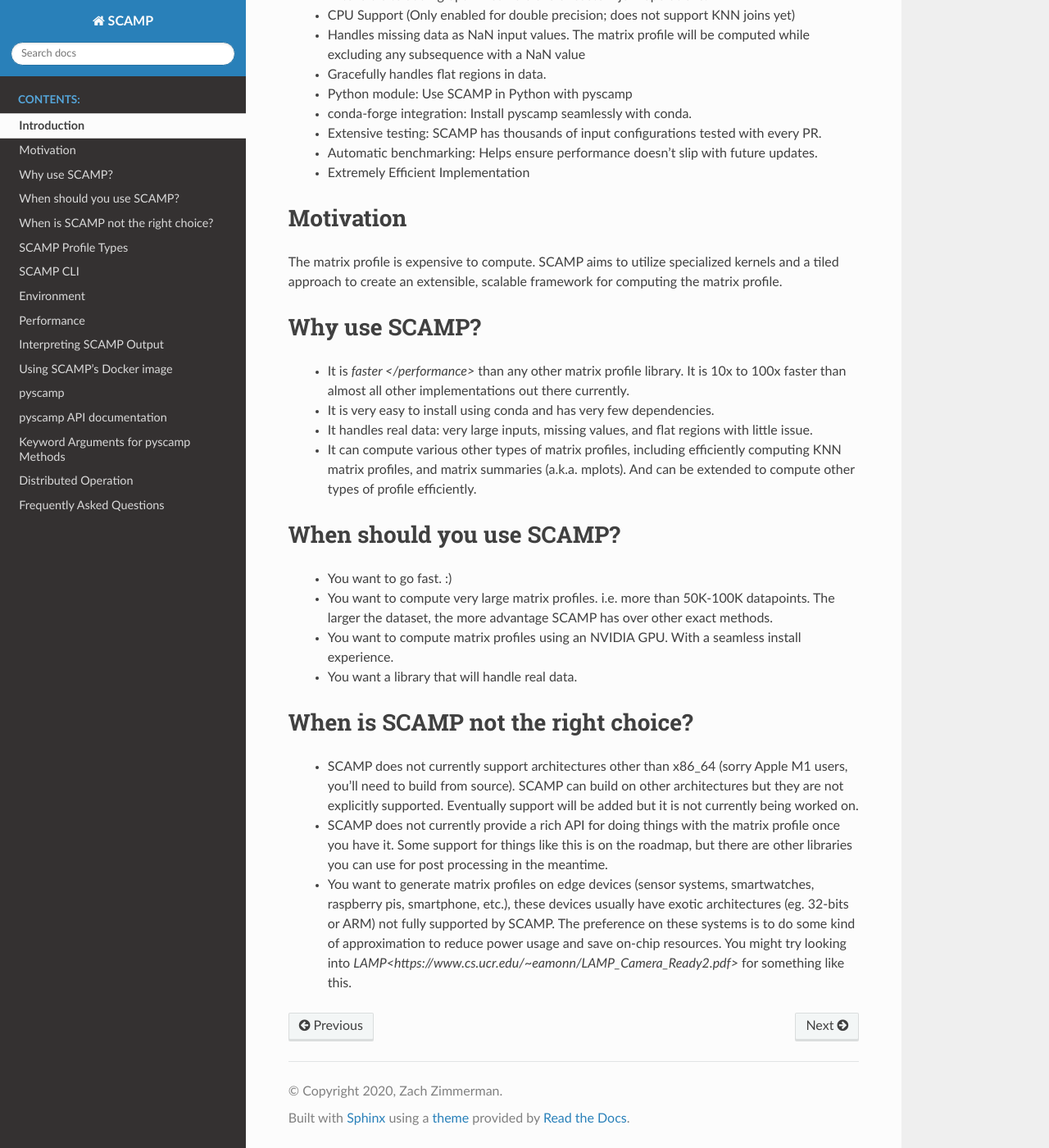
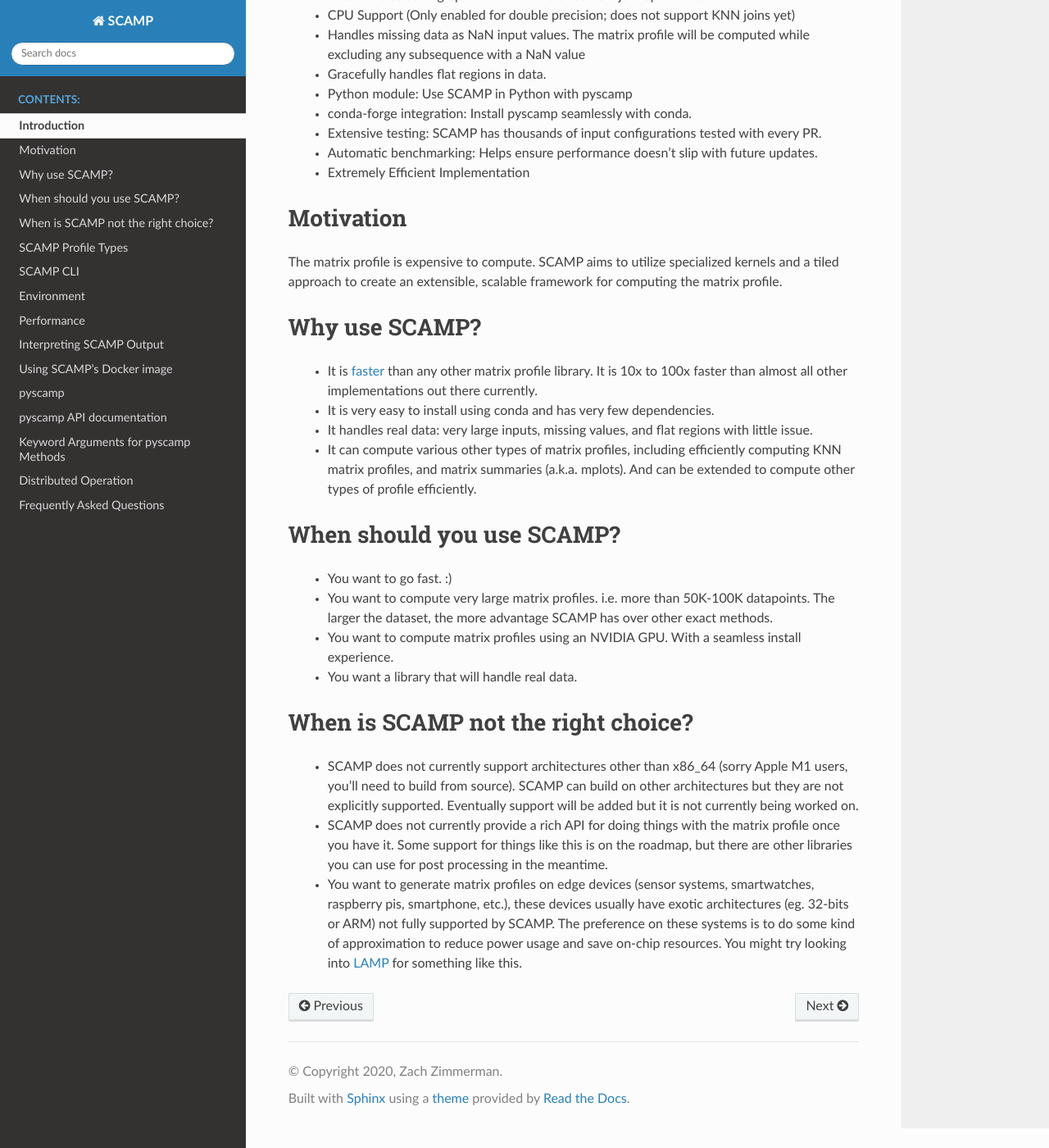
Before and after one commit to zpzim/SCAMP, a Sphinx documentation site: the page built from docs/source/intro.rst, in a window 1280 px wide and 1400 px high, scrolled down 489 px. Shown: the whole window at 82% size. Built offline with Sphinx 7.4.7 and the Read the Docs theme 2.0.0, drawn with Linux system fonts in a browser that asks for light colours; some of the changed lines change nothing that is shown; some of the changed text lies outside the part shown.

Commit message:
Fix some broken links in intro.rst

```diff
--- a/docs/source/intro.rst
+++ b/docs/source/intro.rst
@@ -9,7 +9,7 @@
  * fp32 version should get good performance on GeForce cards
  * AB joins (you can produce the matrix profile from 2 different time series)
  * Distributable on the cloud.
- * More types of matrix profiles! See `Profile Types </profiles>`.
+ * More types of matrix profiles! See :doc:`Profile Types </profiles>`.
  * Extremely Efficient Implementation
  * Extensible to adding optimized versions of custom join operations.
  * CPU Support (Only enabled for double precision; does not support KNN joins yet)
@@ -29,7 +29,7 @@
 Why use SCAMP?
 ==============
 
-  * It is `faster </performance>` than any other matrix profile library. It is 10x to 100x faster than almost all other implementations out there currently.
+  * It is :doc:`faster </performance>` than any other matrix profile library. It is 10x to 100x faster than almost all other implementations out there currently.
   * It is very easy to install using conda and has very few dependencies.
   * It handles real data: very large inputs, missing values, and flat regions with little issue.
   * It can compute various other types of matrix profiles, including efficiently computing KNN matrix profiles, and matrix summaries (a.k.a. mplots). And can be extended to compute other types of profile efficiently.
@@ -47,4 +47,4 @@
 
   * SCAMP does not currently support architectures other than x86_64 (sorry Apple M1 users, you'll need to build from source). SCAMP can build on other architectures but they are not explicitly supported. Eventually support will be added but it is not currently being worked on.
   * SCAMP does not currently provide a rich API for doing things with the matrix profile once you have it. Some support for things like this is on the roadmap, but there are other libraries you can use for post processing in the meantime.
-  * You want to generate matrix profiles on edge devices (sensor systems, smartwatches, raspberry pis, smartphone, etc.), these devices usually have exotic architectures (eg. 32-bits or ARM) not fully supported by SCAMP. The preference on these systems is to do some kind of approximation to reduce power usage and save on-chip resources. You might try looking into `LAMP<https://www.cs.ucr.edu/~eamonn/LAMP_Camera_Ready2.pdf>` for something like this.
+  * You want to generate matrix profiles on edge devices (sensor systems, smartwatches, raspberry pis, smartphone, etc.), these devices usually have exotic architectures (eg. 32-bits or ARM) not fully supported by SCAMP. The preference on these systems is to do some kind of approximation to reduce power usage and save on-chip resources. You might try looking into `LAMP <https://www.cs.ucr.edu/~eamonn/LAMP_Camera_Ready2.pdf>`_ for something like this.
```
